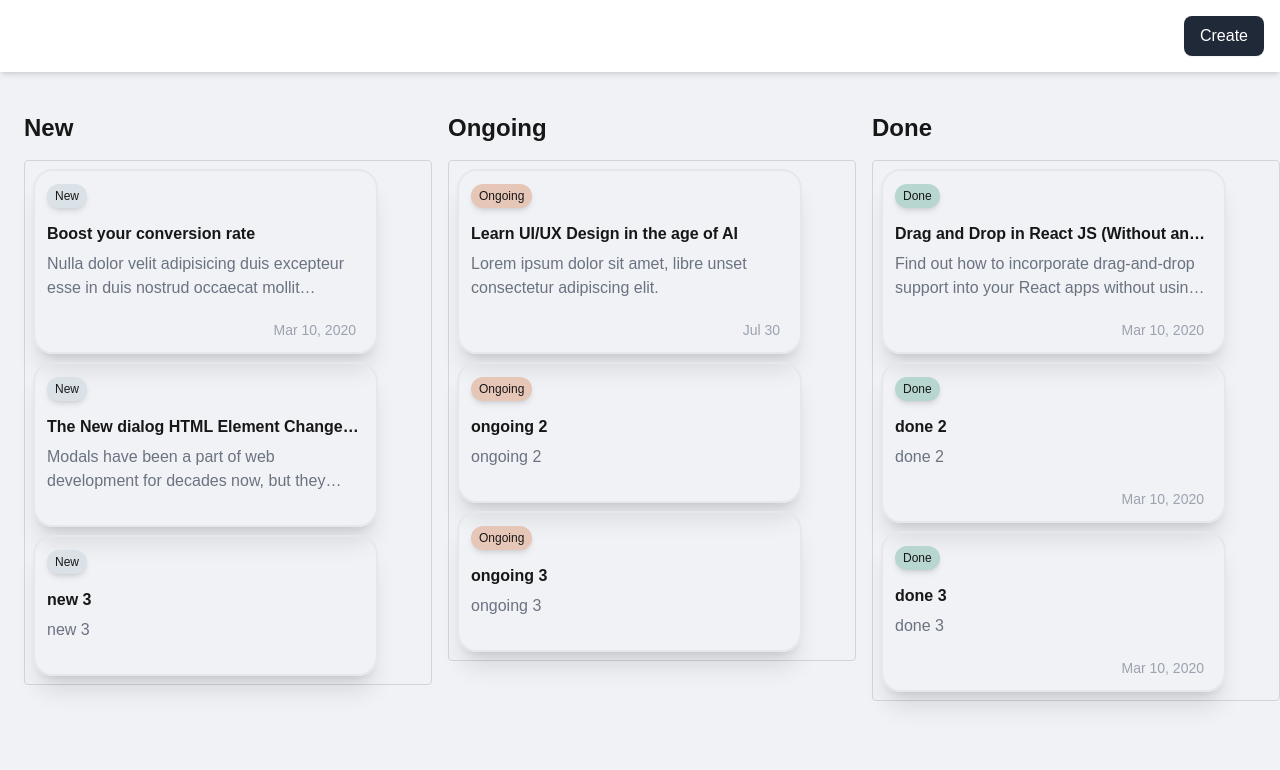
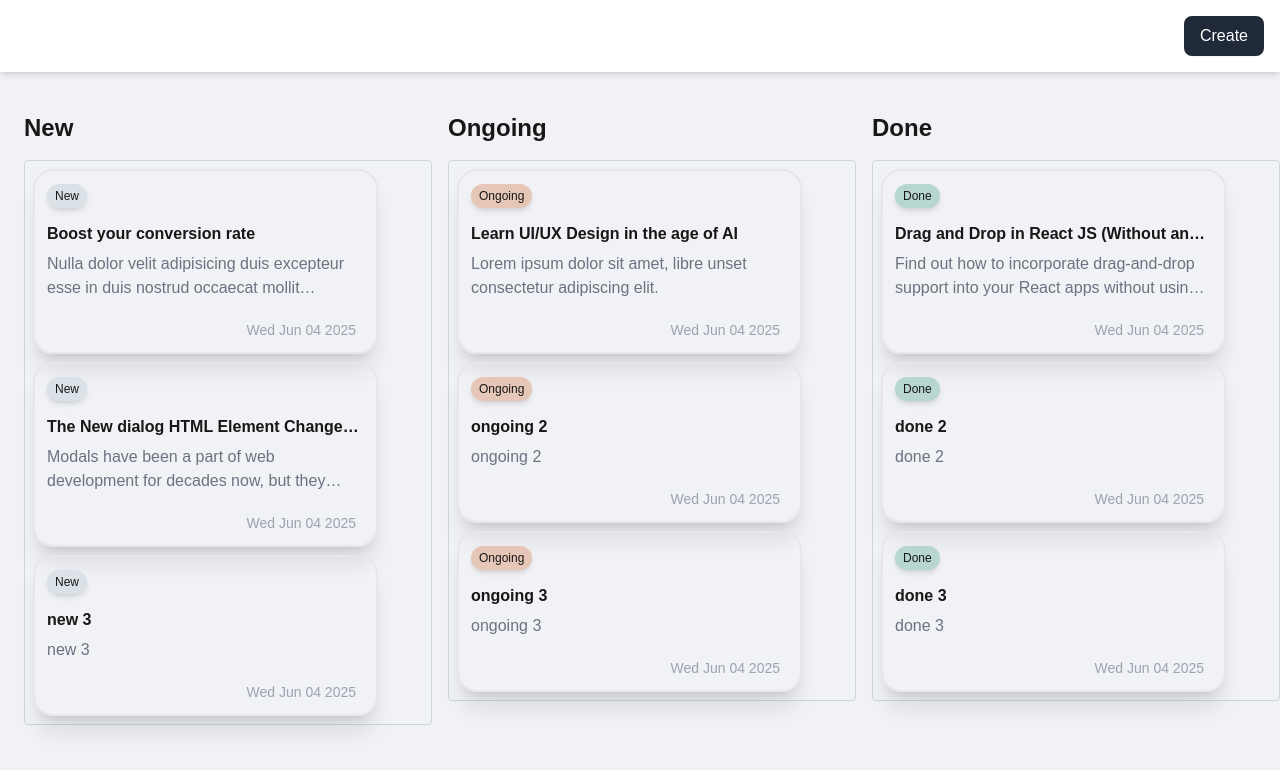
Before and after one commit to tahsinAmin/task-manage, a Next.js app: page / in a window 1280 px wide. Shown: the top 770 px of the page. Built offline with nearby package versions, Linux system fonts and the light colour scheme.

Commit message:
impr (Task Update): Update Ongoing Task - Update Ongoing Task - Red text for being in the deadline - Date required in ongoing task - Making the Item to be in the right position of the column

```diff
--- a/src/app/components/AddTaskModal.tsx
+++ b/src/app/components/AddTaskModal.tsx
@@ -1,16 +1,6 @@
-import { useState } from "react";
-
 export const AddTaskModal = ({ handleSubmit, isModalOpen, setIsModalOpen }: { handleSubmit: (e: React.FormEvent<HTMLFormElement>) => void, isModalOpen: boolean, setIsModalOpen: (value: boolean) => void }) => {
-    const [title, setTitle] = useState('');
-    const [description, setDescription] = useState('');
-    const [dueDate, setDueDate] = useState('');
-
     const closeModal = () => {
         setIsModalOpen(false);
-        // Optionally reset form fields when closing the modal
-        setTitle('');
-        setDescription('');
-        setDueDate('');
     };
 
     return (
@@ -80,8 +70,6 @@ export const AddTaskModal = ({ handleSubmit, isModalOpen, setIsModalOpen }: { ha
                                             className="mt-1 block w-full px-3 py-2 border border-gray-300 rounded-md shadow-sm focus:outline-none focus:ring-blue-500 focus:border-blue-500 sm:text-sm"
                                             id="itemDescription"
                                             rows={3}
-                                        // value={description}
-                                        // onChange={(e) => setDescription(e.target.value)}
                                         ></textarea>
                                     </div>
 
--- a/src/app/components/Board.tsx
+++ b/src/app/components/Board.tsx
@@ -31,8 +31,18 @@ export const Board = () => {
 
   const handleUpdate = (e: React.FormEvent<HTMLFormElement>) => {
     e.preventDefault()
-    const newItem = { id: crypto.randomUUID(), title: e.currentTarget.task.value, status: "new", description: e.currentTarget.description.value, dueDate: "" };
-    setNewTask([newItem, ...newTask])
+
+    let newOngoing = [...ongoing]
+
+    for (let i = 0; i < newOngoing.length; i++) {
+      if (newOngoing[i].id === itemSelected?.id) {
+        newOngoing[i].title = e.currentTarget.task.value;
+        newOngoing[i].description = e.currentTarget.description.value;
+        newOngoing[i].dueDate = e.currentTarget.dueDate.value;
+      }
+    }
+
+    setOngoing(newOngoing)
     e.currentTarget.task.value = ""
     e.currentTarget.description.value = ""
     e.currentTarget.dueDate.value = ""
@@ -74,7 +84,7 @@ export const Board = () => {
         <div className="flex flex-col gap-4">
 
         <AddTaskModal handleSubmit={handleSubmit} isModalOpen={isModalOpen} setIsModalOpen={setIsModalOpen}/>
-        <TaskDetailsModal item={itemSelected!} onVerify={handleUpdate} isModalOpen={isUpdateModalOpen} setIsModalOpen={setIsUpdateModalOpen}/>
+        <TaskDetailsModal itemSelected={itemSelected!} onVerify={handleUpdate} isModalOpen={isUpdateModalOpen} setIsModalOpen={setIsUpdateModalOpen}/>
           {
             displayOptions &&
             <div className="bg-white rounded-xl shadow-lg p-4 w-full max-w-sm mx-auto">
@@ -111,7 +121,14 @@ export const Board = () => {
                   <span className="text-gray-800 text-sm font-medium">Task Details</span>
                 </div>
               </div>
-
+              <div className="flex items-center justify-between p-2 rounded-lg hover:bg-gray-100 cursor-pointer transition-colors duration-200" onClick={() => setDisplayOptions(false)}>
+                <div className="flex items-center">
+                  <svg xmlns="http://www.w3.org/2000/svg" fill="none" viewBox="0 0 24 24" strokeWidth="2" stroke="currentColor" className="h-5 w-5 text-gray-500 mr-3">
+                    <path strokeLinecap="round" strokeLinejoin="round" d="M6 18 18 6M6 6l12 12" />
+                  </svg>
+                  <span className="text-gray-800 text-sm font-medium">Close Option</span>
+                </div>
+              </div>
 
             </div>
           }
--- a/src/app/components/Card.tsx
+++ b/src/app/components/Card.tsx
@@ -1,6 +1,9 @@
 import { taskProp } from "../types";
+const dateTodayString = new Date().toDateString();
 
 const Card = ({ task, moveTask, state }: { task: taskProp, moveTask: (task: taskProp, state: number) => void, state: number }) => {
+    const dateString = new Date(task.dueDate).toDateString()
+
     return (
         <li className=" rounded-[20px] shadow-xl p-3 xl:w-[345px] relative overflow-hidden border-2 border-gray-200" onClick={() => moveTask(task, state)}>
             <div className="absolute inset-0 rounded-2xl"></div>
@@ -19,7 +22,7 @@ const Card = ({ task, moveTask, state }: { task: taskProp, moveTask: (task: task
 
                 <div className="flex items-center justify-end">
                     <div className="flex items-center text-gray-400">
-                        <span className="text-sm font-medium mr-2">{task.dueDate}</span>
+                        <span className={`text-sm font-medium mr-2 ${dateString === dateTodayString ? 'text-red-500' : ''}`}>{dateString}</span>
                     </div>
                 </div>
             </div>
--- a/src/app/components/TaskDetailsModal.tsx
+++ b/src/app/components/TaskDetailsModal.tsx
@@ -1,17 +1,30 @@
 import { useEffect, useState } from "react";
 import { taskProp } from "../types";
 
-export const TaskDetailsModal = ({ item, onVerify, isModalOpen, setIsModalOpen }: { item: taskProp, onVerify: (e: React.FormEvent<HTMLFormElement>) => void, isModalOpen: boolean, setIsModalOpen: (value: boolean) => void }) => {
-    if (!item) return null;
+export const TaskDetailsModal = ({ itemSelected, onVerify, isModalOpen, setIsModalOpen }: { itemSelected: taskProp, onVerify: (e: React.FormEvent<HTMLFormElement>) => void, isModalOpen: boolean, setIsModalOpen: (value: boolean) => void }) => {
+    const [title, setTitle] = useState(itemSelected?.title ?? '');
+    const [description, setDescription] = useState(itemSelected?.description ?? '');
+    const [dueDate, setDueDate] = useState(itemSelected?.dueDate ? new Date(itemSelected.dueDate).toISOString().split('T')[0] : '');
+    const [minDate, setMinDate] = useState('');
 
     useEffect(() => {
-        setTitle(item.title);
-        setDescription(item.description);
-        setDueDate(item.dueDate);
-    }, [item])
-    const [title, setTitle] = useState(item.title);
-    const [description, setDescription] = useState(item.description);
-    const [dueDate, setDueDate] = useState(item.dueDate);
+        if (itemSelected) {
+            setTitle(itemSelected.title);
+            setDescription(itemSelected.description);
+            setDueDate(itemSelected.dueDate ? new Date(itemSelected.dueDate).toISOString().split('T')[0] : '');
+        }
+    }, [itemSelected]);
+
+    useEffect(() => {
+        // Get today's date in YYYY-MM-DD format
+        const today = new Date();
+        const year = today.getFullYear();
+        const month = String(today.getMonth() + 1).padStart(2, '0'); // Months are 0-indexed
+        const day = String(today.getDate()).padStart(2, '0');
+
+        const formattedToday = `${year}-${month}-${day}`;
+        setMinDate(formattedToday);
+      }, [])
 
     const closeModal = () => {
         setIsModalOpen(false);
@@ -31,7 +44,7 @@ export const TaskDetailsModal = ({ item, onVerify, isModalOpen, setIsModalOpen }
                         {/* Modal Overlay */}
                         <div
                             className="absolute inset-0 bg-black bg-opacity-50 backdrop-blur-sm"
-                            onClick={closeModal} // Close modal when clicking outside
+                            onClick={closeModal}
                         ></div>
 
                         {/* Modal Content */}
@@ -105,6 +118,7 @@ export const TaskDetailsModal = ({ item, onVerify, isModalOpen, setIsModalOpen }
                                             id="dueDate"
                                             className="mt-1 block w-full px-3 py-2 border border-gray-300 rounded-md shadow-sm focus:outline-none focus:ring-blue-500 focus:border-blue-500 sm:text-sm"
                                             required
+                                            min={minDate}
                                             value={dueDate}
                                             onChange={(e) => setDueDate(e.target.value)}
                                             />
--- a/src/app/utils.ts
+++ b/src/app/utils.ts
@@ -3,19 +3,19 @@ export const newDemoTasks = [
         title: "Boost your conversion rate",
         status: "new",
         description: "Nulla dolor velit adipisicing duis excepteur esse in duis nostrud occaecat mollit incididunt deserunt sunt. Ut ut sunt laborum ex occaecat eu tempor labore enim adipisicing minim ad. Est in quis eu dolore occaecat excepteur fugiat dolore nisi aliqua fugiat enim ut cillum. Labore enim duis nostrud eu. Est ut eiusmod consequat irure quis deserunt ex. Enim laboris dolor magna pariatur. Dolor et ad sint voluptate sunt elit mollit officia ad enim sit consectetur enim.",
-        dueDate: "Mar 10, 2020"
+        dueDate: "2025-06-04"
     },
     { id: "2",
         title: "The New dialog HTML Element Changes Modals Forever",
         status: "new",
         description: "Modals have been a part of web development for decades now, but they have always been a bit of a pain to work with. The main reason modals have been such a pain is because it is difficult to make a truly accessible modal that conforms to all accessibility standards.",
-        dueDate: ""
+        dueDate: "2025-06-04"
     },
     { id: "3",
         title: "new 3",
         status: "new",
         description: "new 3",
-        dueDate: ""
+        dueDate: "2025-06-04"
     }
 ]
 
@@ -25,21 +25,21 @@ export const ongoingDemoTasks = [
         title: "Learn UI/UX Design in the age of AI",
         status: "ongoing",
         description: "Lorem ipsum dolor sit amet, libre unset consectetur adipiscing elit.",
-        dueDate: "Jul 30"
+        dueDate: "2025-06-04"
     },
     {
         id: "5",
         title: "ongoing 2",
         status: "ongoing",
         description: "ongoing 2",
-        dueDate: ""
+        dueDate: "2025-06-04"
     },
     {
         id: "6",
         title: "ongoing 3",
         status: "ongoing",
         description: "ongoing 3",
-        dueDate: ""
+        dueDate: "2025-06-04"
     }
 ]
 
@@ -49,20 +49,20 @@ export const doneDemoTasks = [
         title: "Drag and Drop in React JS (Without any library)",
         status: "done",
         description: "Find out how to incorporate drag-and-drop support into your React apps without using third-party tools. ",
-        dueDate: "Mar 10, 2020"
+        dueDate: "2025-06-04"
     },
     {
         id: "8",
         title: "done 2",
         status: "done",
         description: "done 2",
-        dueDate: "Mar 10, 2020"
+        dueDate: "2025-06-04"
     },
     {
         id: "9",
         title: "done 3",
         status: "done",
         description: "done 3",
-        dueDate: "Mar 10, 2020"
+        dueDate: "2025-06-04"
     }
 ]
```
